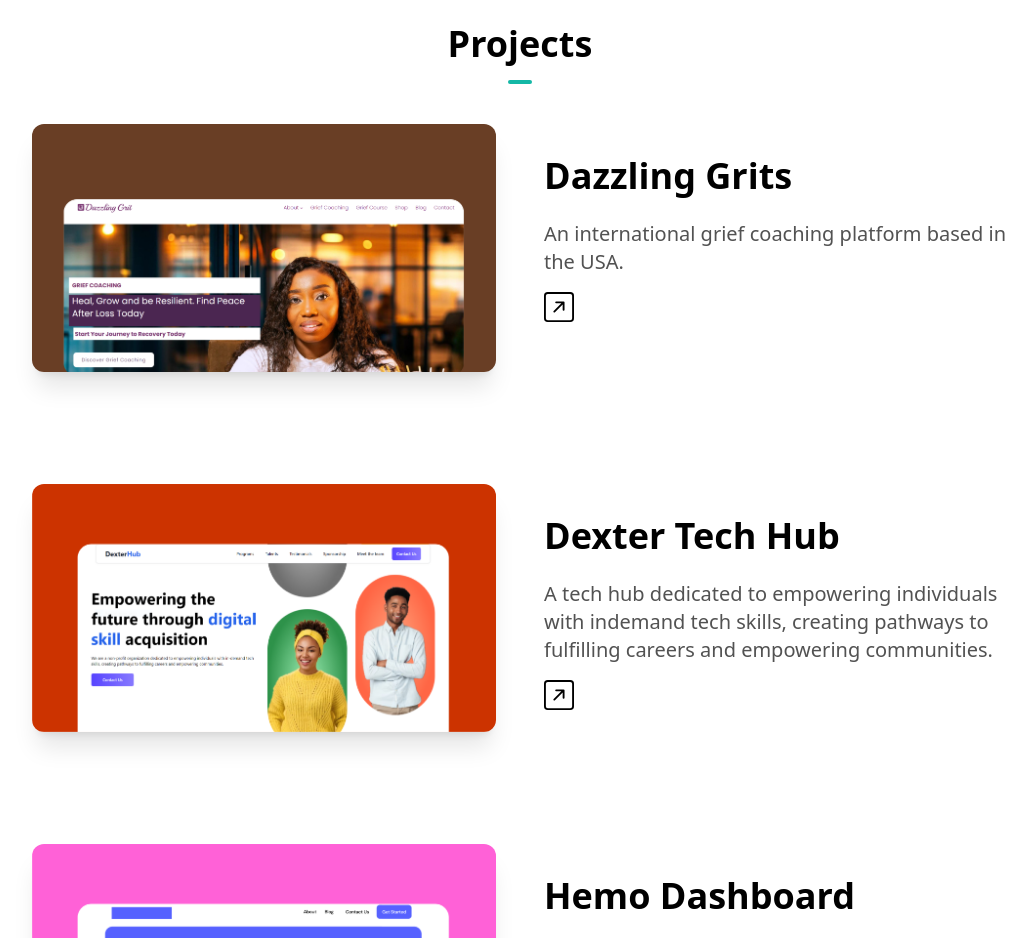
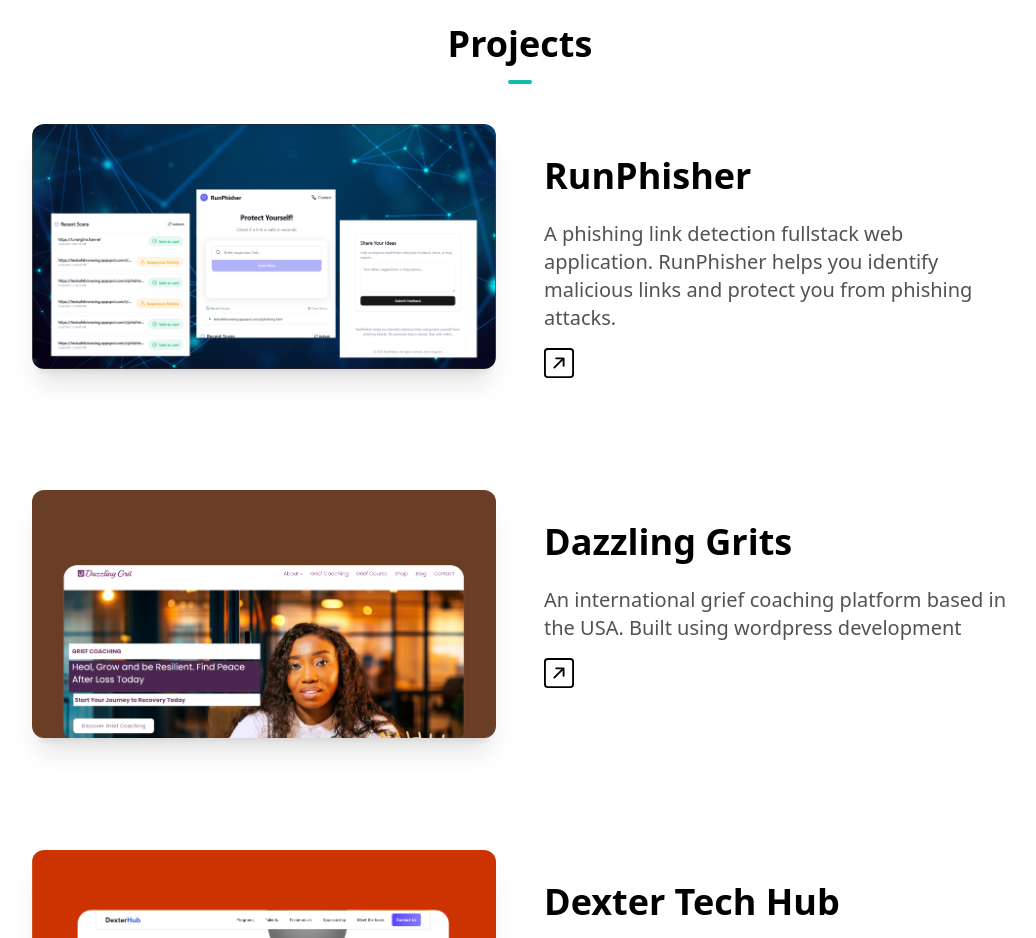
Before and after one commit to codeklin/jdev_live, a Next.js app: page / in a window 1280 px wide. Shown: the part 1760-2698 px from the top of the page, without its empty margins (120-1156 px from the left). Built offline with nearby package versions, Linux system fonts and the light colour scheme.

Commit message:
runphisher

```diff
--- a/components/ProjectsSection.tsx
+++ b/components/ProjectsSection.tsx
@@ -6,8 +6,14 @@
 
 const projects = [
   {
+    name: "RunPhisher",
+    description: "A phishing link detection fullstack web application. RunPhisher helps you identify malicious links and protect you from phishing attacks.",
+    image: "/runph.png",
+    link: "https://run-phisher.vercel.app/",
+  },
+  {
     name: "Dazzling Grits",
-    description: "An international grief coaching platform based in the USA.",
+    description: "An international grief coaching platform based in the USA. Built using wordpress development",
     image: "/daz.png",
     link: "https://dazzlinggrit.com/",
   },
```
Also changed, not shown: public/runph.png (added).
